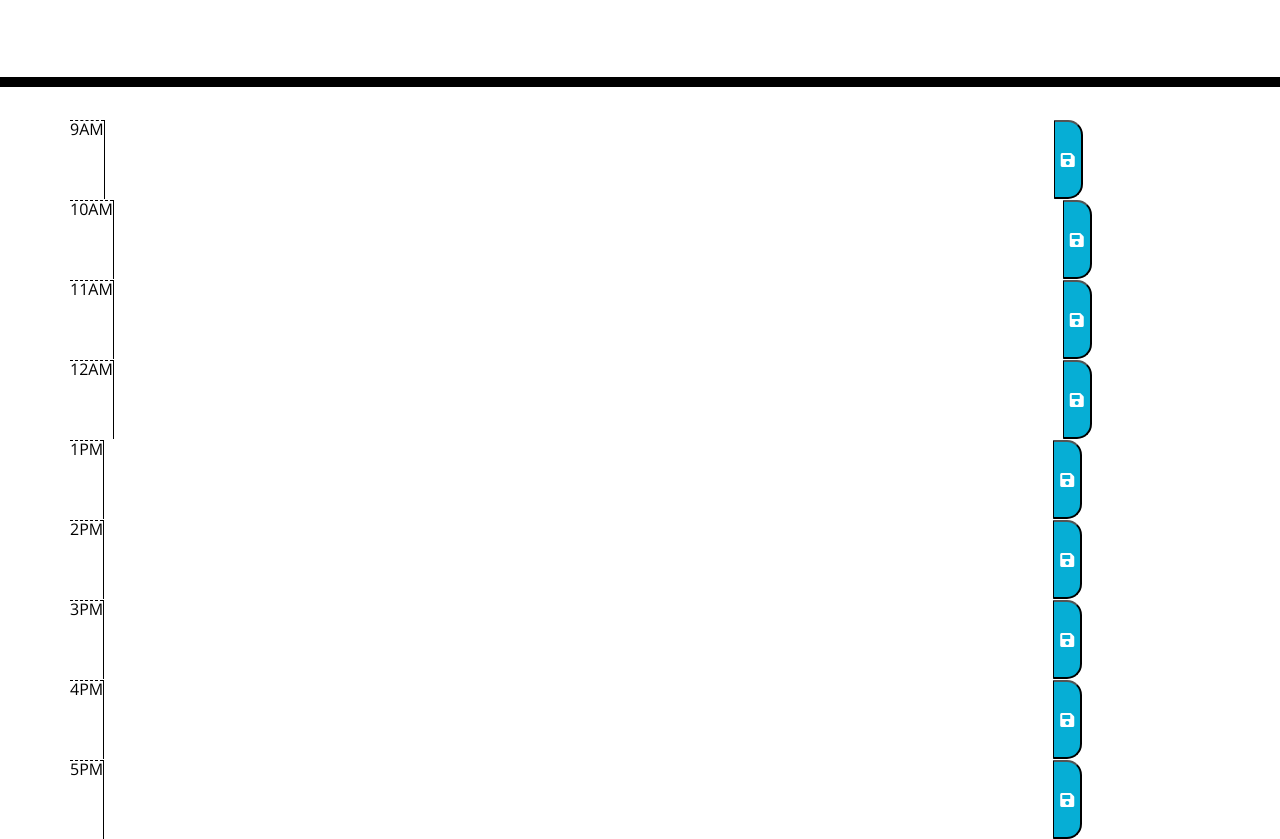
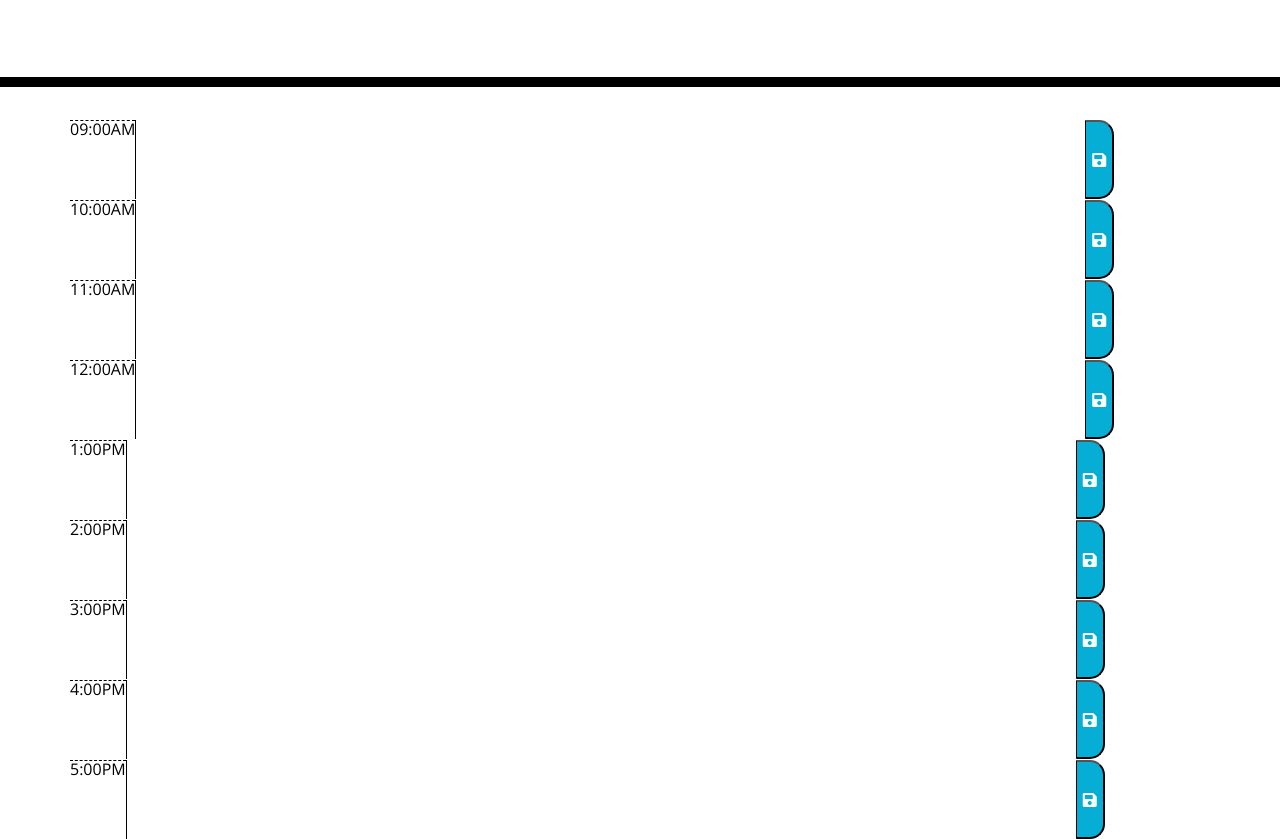
Before and after one commit to Samya129/DailyPlanner, a plain HTML site: page Develop/index.html in a window 1280 px wide. Shown: the part 181-1020 px from the top of the page. Drawn offline with nearby package versions, Linux system fonts and the light colour scheme.

Commit message:
Changed time format and linked script file to html file.

```diff
--- a/Develop/index.html
+++ b/Develop/index.html
@@ -32,42 +32,42 @@
     <div class="container">
       <!-- Timeblocks go here -->
     <div class="row time-block">
-      <div class="hour">9AM</div>
+      <div class="hour">09:00AM</div>
       <textarea class="col-10"></textarea>
       <button class="saveBtn"><i class="fas fa-save"></i></button>
     </div>
     <div class="row time-block">
-      <div class="hour">10AM</div>
+      <div class="hour">10:00AM</div>
       <textarea class="col-10"></textarea>
       <button class="saveBtn"><i class="fas fa-save"></i></button>
     </div><div class="row time-block">
-      <div class="hour">11AM</div>
+      <div class="hour">11:00AM</div>
       <textarea class="col-10"></textarea>
       <button class="saveBtn"><i class="fas fa-save"></i></button>
     </div><div class="row time-block">
-      <div class="hour">12AM</div>
+      <div class="hour">12:00AM</div>
       <textarea class="col-10"></textarea>
       <button class="saveBtn"><i class="fas fa-save"></i></button>
     </div><div class="row time-block">
-      <div class="hour">1PM</div>
+      <div class="hour">1:00PM</div>
       <textarea class="col-10"></textarea>
       <button class="saveBtn"><i class="fas fa-save"></i></button>
     </div><div class="row time-block">
-      <div class="hour">2PM</div>
+      <div class="hour">2:00PM</div>
       <textarea class="col-10"></textarea>
       <button class="saveBtn"><i class="fas fa-save"></i></button>
     </div><div class="row time-block">
-      <div class="hour">3PM</div>
+      <div class="hour">3:00PM</div>
       <textarea class="col-10"></textarea>
       <button class="saveBtn"><i class="fas fa-save"></i></button>
     </div>
     <div class="row time-block">
-      <div class="hour">4PM</div>
+      <div class="hour">4:00PM</div>
       <textarea class="col-10"></textarea>
       <button class="saveBtn"><i class="fas fa-save"></i></button>
     </div>
     <div class="row time-block">
-      <div class="hour">5PM</div>
+      <div class="hour">5:00PM</div>
       <textarea class="col-10"></textarea>
       <button class="saveBtn"><i class="fas fa-save"></i></button>
     </div>
@@ -76,5 +76,6 @@
 
     <script src="https://cdnjs.cloudflare.com/ajax/libs/jquery/3.2.1/jquery.min.js"></script>
     <script src="https://cdn.jsdelivr.net/npm/luxon@1.25.0/build/global/luxon.min.js"></script>
+    <script src="./script.js"></script>
   </body>
 </html>
--- a/Develop/script.js
+++ b/Develop/script.js
@@ -1,3 +1,7 @@
 var timeBlock = $(".time-block");
 
-for timeBlock( var i= 0; i<){
+//for timeBlock( var i= 0; i<timeBlock; i++){
+
+
+
+    //var now = DateTime.local();
```
